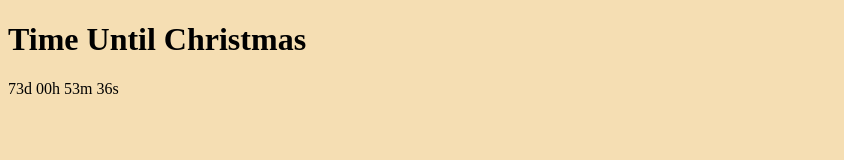
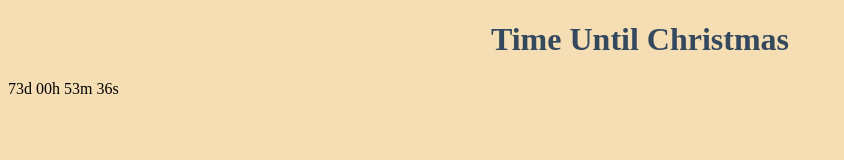
Before and after one commit to gosuego/Vanilla-JS, a plain HTML site: page practice/index.html in a window 1280 px wide. Shown: the whole page, without its empty margins (0-844 px from the left). Drawn offline with Linux system fonts and the light colour scheme.

Commit message:
Update index.css

```diff
--- a/practice/index.css
+++ b/practice/index.css
@@ -1,7 +1,7 @@
 body {
   background-color: wheat;
 }
-h2 {
-  color: white;
+h1 {
+  color: #34495e;
   text-align: center;
 }
```
